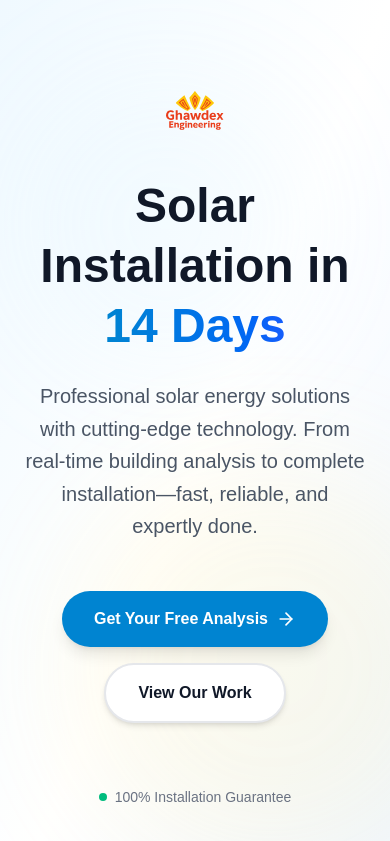
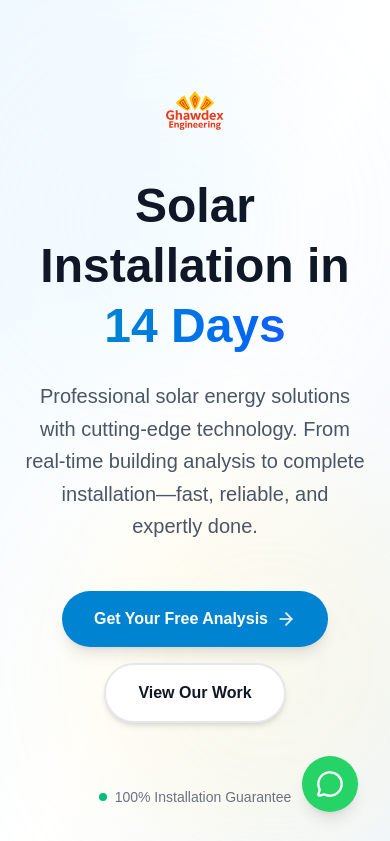
Before and after one commit to ghawdexpro/ghawdex-landings, a Next.js app: page / in a window 390 px wide. Shown: the top 841 px of the page. Built offline with nearby package versions, Linux system fonts and the light colour scheme.

Commit message:
Add WhatsApp contact integration: floating button + footer link, update phone number

```diff
--- a/app/layout.tsx
+++ b/app/layout.tsx
@@ -1,5 +1,6 @@
 import type { Metadata } from "next";
 import { Geist, Geist_Mono } from "next/font/google";
+import WhatsAppButton from "@/components/WhatsAppButton";
 import "./globals.css";
 
 const geistSans = Geist({
@@ -54,6 +55,7 @@ export default function RootLayout({
         className={`${geistSans.variable} ${geistMono.variable} antialiased`}
       >
         {children}
+        <WhatsAppButton />
       </body>
     </html>
   );
--- a/components/Footer.tsx
+++ b/components/Footer.tsx
@@ -1,6 +1,6 @@
 'use client';
 
-import { Mail, Phone, MapPin, Linkedin, Facebook, Instagram } from 'lucide-react';
+import { Mail, Phone, MapPin, Linkedin, Facebook, Instagram, MessageCircle } from 'lucide-react';
 import Image from 'next/image';
 
 export default function Footer() {
@@ -98,8 +98,16 @@ export default function Footer() {
               <li className="flex items-start gap-3">
                 <Phone className="w-5 h-5 text-sky-500 flex-shrink-0 mt-0.5" />
                 <div>
-                  <a href="tel:+356XXXXXXXX" className="text-gray-400 hover:text-white transition-colors duration-300">
-                    +356 XXXX XXXX
+                  <a href="tel:+35679055156" className="text-gray-400 hover:text-white transition-colors duration-300">
+                    +356 7905 5156
+                  </a>
+                </div>
+              </li>
+              <li className="flex items-start gap-3">
+                <MessageCircle className="w-5 h-5 text-sky-500 flex-shrink-0 mt-0.5" />
+                <div>
+                  <a href="https://wa.me/35679055156" target="_blank" rel="noopener noreferrer" className="text-gray-400 hover:text-white transition-colors duration-300">
+                    WhatsApp Chat
                   </a>
                 </div>
               </li>
--- /dev/null
+++ b/components/WhatsAppButton.tsx
@@ -0,0 +1,23 @@
+'use client';
+
+import { motion } from 'framer-motion';
+import { MessageCircle } from 'lucide-react';
+
+export default function WhatsAppButton() {
+  return (
+    <motion.a
+      href="https://wa.me/35679055156"
+      target="_blank"
+      rel="noopener noreferrer"
+      initial={{ scale: 0 }}
+      animate={{ scale: 1 }}
+      transition={{ duration: 0.3, delay: 0.5 }}
+      whileHover={{ scale: 1.1 }}
+      whileTap={{ scale: 0.95 }}
+      className="fixed bottom-8 right-8 z-40 flex items-center justify-center w-14 h-14 bg-[#25D366] hover:bg-[#20BA58] text-white rounded-full shadow-lg transition-all duration-300"
+      aria-label="Chat with us on WhatsApp"
+    >
+      <MessageCircle className="w-7 h-7" />
+    </motion.a>
+  );
+}
```
